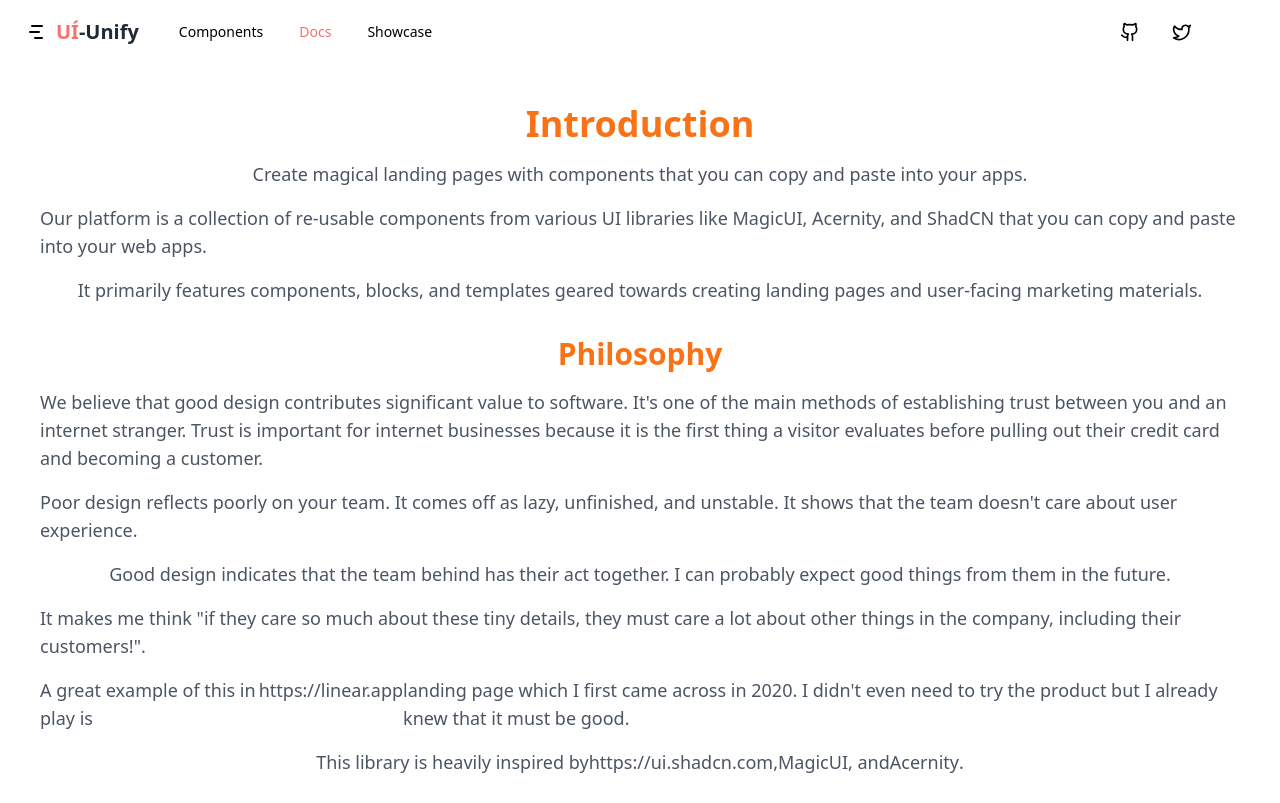
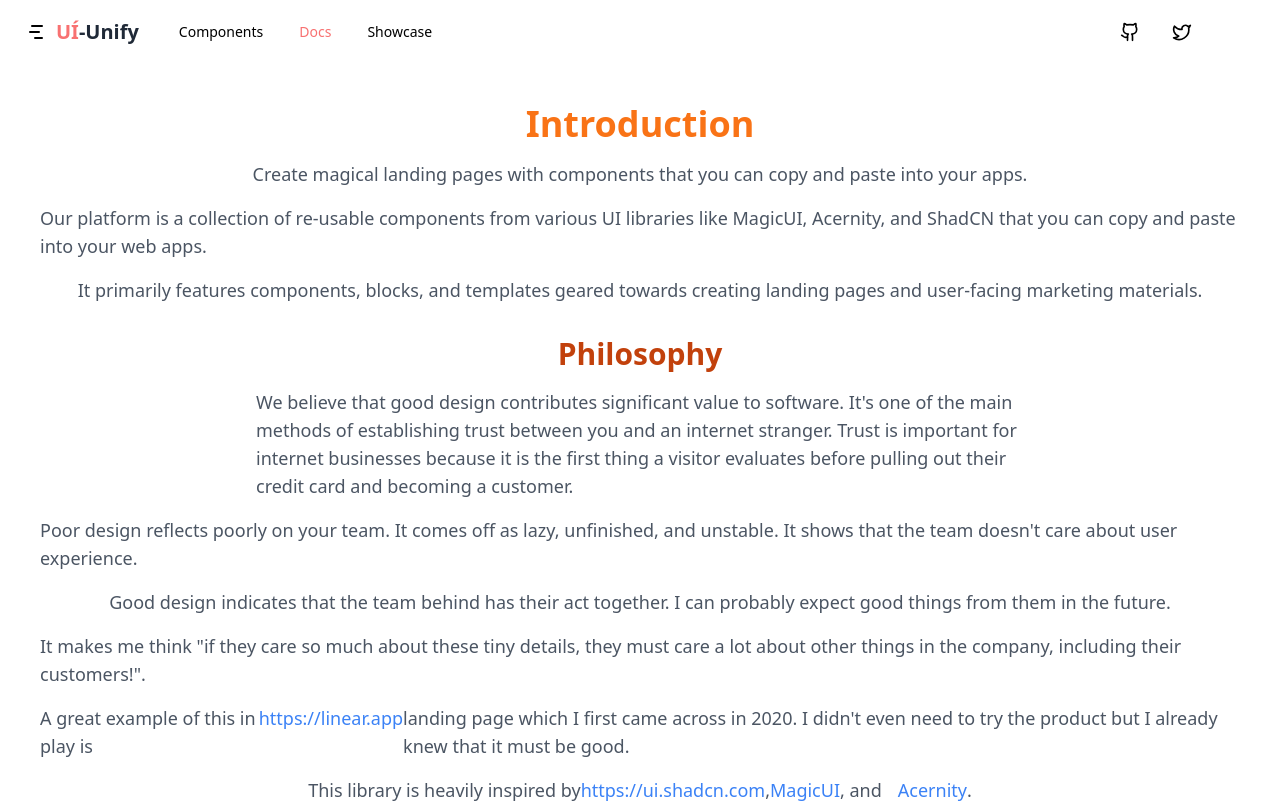
Before and after one commit to rishavchand/ui-unify, a Next.js app: page /docs in a window 1280 px wide. Shown: the top 803 px of the page. Built offline with nearby package versions, Linux system fonts and the light colour scheme.

Commit message:
feat: enhance documentation styles and update Tailwind configuration for improved theming

```diff
--- a/app/docs/page.tsx
+++ b/app/docs/page.tsx
@@ -20,10 +20,10 @@ const page = () => {
           It primarily features components, blocks, and templates geared towards
           creating landing pages and user-facing marketing materials.
         </p>
-        <h2 className="text-3xl font-bold align-middle flex justify-center dark:text-red-400 text-orange-500 mt-8">
+        <h2 className="text-3xl font-bold align-middle flex justify-center dark:text-red-400 text-orange-700 mt-8">
           Philosophy
         </h2>
-        <p className="flex justify-center text-lg font-medium dark:text-gray-400 text-gray-600 mt-4 px-10">
+        <p className="flex justify-center text-lg font-medium dark:text-gray-400 text-gray-600 mt-4 px-64">
           We believe that good design contributes significant value to software.
           It's one of the main methods of establishing trust between you and an
           internet stranger. Trust is important for internet businesses because
@@ -57,12 +57,12 @@ const page = () => {
           <a href="https://ui.shadcn.com" className="text-blue-500">
             https://ui.shadcn.com
           </a>
-          ,{' '}
+          ,{'  '}
           <a href="https://magicui.com" className="text-blue-500">
             MagicUI
           </a>
-          , and{' '}
-          <a href="https://acernity.com" className="text-blue-500">
+          , and{'  '}
+          <a href="https://acernity.com" className="text-blue-500 pl-4">
             Acernity
           </a>
           .
--- a/app/globals.css
+++ b/app/globals.css
@@ -2,94 +2,34 @@
 @tailwind components;
 @tailwind utilities;
 
+/* CSS Variables for Theme Colors */
 :root {
   --foreground-rgb: 0, 0, 0;
   --background-start-rgb: 214, 219, 220;
   --background-end-rgb: 255, 255, 255;
-  --muted-foreground: #6b7280; /* Muted text */
-  --primary: #ffa500; /* Accent color */
-  --border: #e5e7eb; /* Border color */
+  --muted-foreground: #6b7280;
+  --primary: #ffa500;
+  --border: #e5e7eb;
 }
 
+/* Dark Mode Variables */
 @media (prefers-color-scheme: dark) {
   :root {
     --foreground-rgb: 255, 255, 255;
     --background-start-rgb: 0, 0, 0;
     --background-end-rgb: 0, 0, 0;
-    --muted-foreground: #6b7280; /* Muted text */
-    --primary: #ffa500; /* Accent color */
-    --border: #e5e7eb; /* Border color */
+    --muted-foreground: #6b7280;
+    --primary: #ffa500;
+    --border: #e5e7eb;
   }
 }
 
 @layer base {
   :root {
-    --background: 0 0% 100%;
-    --foreground: 0 0% 3.9%;
-    --card: 0 0% 100%;
-    --card-foreground: 0 0% 3.9%;
-    --popover: 0 0% 100%;
-    --popover-foreground: 0 0% 3.9%;
-    --primary: 210 89% 48%;
-    --primary-foreground: 0 0% 98%;
-    --secondary: 0 0% 96.1%;
-    --secondary-foreground: 0 0% 9%;
-    --muted: 0 0% 96.1%;
-    --muted-foreground: 0 0% 45.1%;
-    --accent: 0 0% 96.1%;
-    --accent-foreground: 0 0% 9%;
-    --destructive: 0 84.2% 60.2%;
-    --destructive-foreground: 0 0% 98%;
-    --border: 0 0% 89.8%;
-    --input: 0 0% 89.8%;
-    --ring: 199 89% 48%;
-    --chart-1: 12 76% 61%;
-    --chart-2: 173 58% 39%;
-    --chart-3: 197 37% 24%;
-    --chart-4: 43 74% 66%;
-    --chart-5: 27 87% 67%;
     --radius: 0.5rem;
   }
-  .dark {
-    --background: 0 0% 3.9%;
-    --foreground: 0 0% 98%;
-    --card: 0 0% 3.9%;
-    --card-foreground: 0 0% 98%;
-    --popover: 0 0% 3.9%;
-    --popover-foreground: 0 0% 98%;
-    --primary: 199 89% 48%;
-    --primary-foreground: 0 0% 98%;
-    --secondary: 0 0% 14.9%;
-    --secondary-foreground: 0 0% 98%;
-    --muted: 0 0% 14.9%;
-    --muted-foreground: 0 0% 63.9%;
-    --accent: 0 0% 14.9%;
-    --accent-foreground: 0 0% 98%;
-    --destructive: 0 62.8% 30.6%;
-    --destructive-foreground: 0 0% 98%;
-    --border: 0 0% 14.9%;
-    --input: 0 0% 14.9%;
-    --ring: 199 89% 48%;
-    --chart-1: 220 70% 50%;
-    --chart-2: 160 60% 45%;
-    --chart-3: 30 80% 55%;
-    --chart-4: 280 65% 60%;
-    --chart-5: 340 75% 55%;
+
+  body {
+    @apply bg-white text-black dark:bg-black dark:text-white; /* Apply Tailwind defaults */
   }
 }
-
-@layer base {
-  .bg-background {
-    background-color: var(--background);
-  }
-  .text-foreground {
-    color: var(--foreground);
-  }
-  body {
-    @apply bg-background text-foreground;
-  }
-}
-
-html {
-  scroll-behavior: smooth;
-}
--- a/tailwind.config.ts
+++ b/tailwind.config.ts
@@ -1,59 +1,46 @@
-export default {
+module.exports = {
   content: [
     './pages/**/*.{js,ts,jsx,tsx}',
     './components/**/*.{js,ts,jsx,tsx}',
+    './app/**/*.{js,ts,jsx,tsx}', // Ensure that you're covering all directories
   ],
-  darkMode: 'class',
+  darkMode: 'class', // Enables dark mode using a "dark" class
   theme: {
     extend: {
       animation: {
         spotlight: 'spotlight 2s ease .75s 1 forwards',
         marquee: 'marquee var(--duration) infinite linear',
         'marquee-vertical': 'marquee-vertical var(--duration) linear infinite',
-  			'shiny-text': 'shiny-text 8s infinite'
+        'shiny-text': 'shiny-text 8s infinite',
       },
       keyframes: {
         spotlight: {
-  				'0%': {
-  					opacity: 0,
-  					transform: 'translate(-72%, -62%) scale(0.5)'
-  				},
-  				'100%': {
-  					opacity: 1,
-  					transform: 'translate(-50%,-40%) scale(1)'
-  				}
+          '0%': { opacity: 0, transform: 'translate(-72%, -62%) scale(0.5)' },
+          '100%': { opacity: 1, transform: 'translate(-50%,-40%) scale(1)' },
         },
         marquee: {
-  				from: {
-  					transform: 'translateX(0)'
-  				},
-  				to: {
-  					transform: 'translateX(calc(-100% - var(--gap)))'
-  				}
+          from: { transform: 'translateX(0)' },
+          to: { transform: 'translateX(calc(-100% - var(--gap)))' },
         },
         'marquee-vertical': {
-  				from: {
-  					transform: 'translateY(0)'
-  				},
-  				to: {
-  					transform: 'translateY(calc(-100% - var(--gap)))'
-  				}
+          from: { transform: 'translateY(0)' },
+          to: { transform: 'translateY(calc(-100% - var(--gap)))' },
         },
         'shiny-text': {
           '0%, 90%, 100%': {
-  					'background-position': 'calc(-100% - var(--shiny-width)) 0'
+            'background-position': 'calc(-100% - var(--shiny-width)) 0',
           },
           '30%, 60%': {
-  					'background-position': 'calc(100% + var(--shiny-width)) 0'
-  				}
-  			}
+            'background-position': 'calc(100% + var(--shiny-width)) 0',
+          },
+        },
       },
       borderRadius: {
         lg: 'var(--radius)',
         md: 'calc(var(--radius) - 2px)',
-  			sm: 'calc(var(--radius) - 4px)'
-  		}
-  	}
+        sm: 'calc(var(--radius) - 4px)',
+      },
+    },
   },
   plugins: [require('tailwindcss-animate')],
 };
```
Lines whose indentation alone changed are shown as unchanged.
